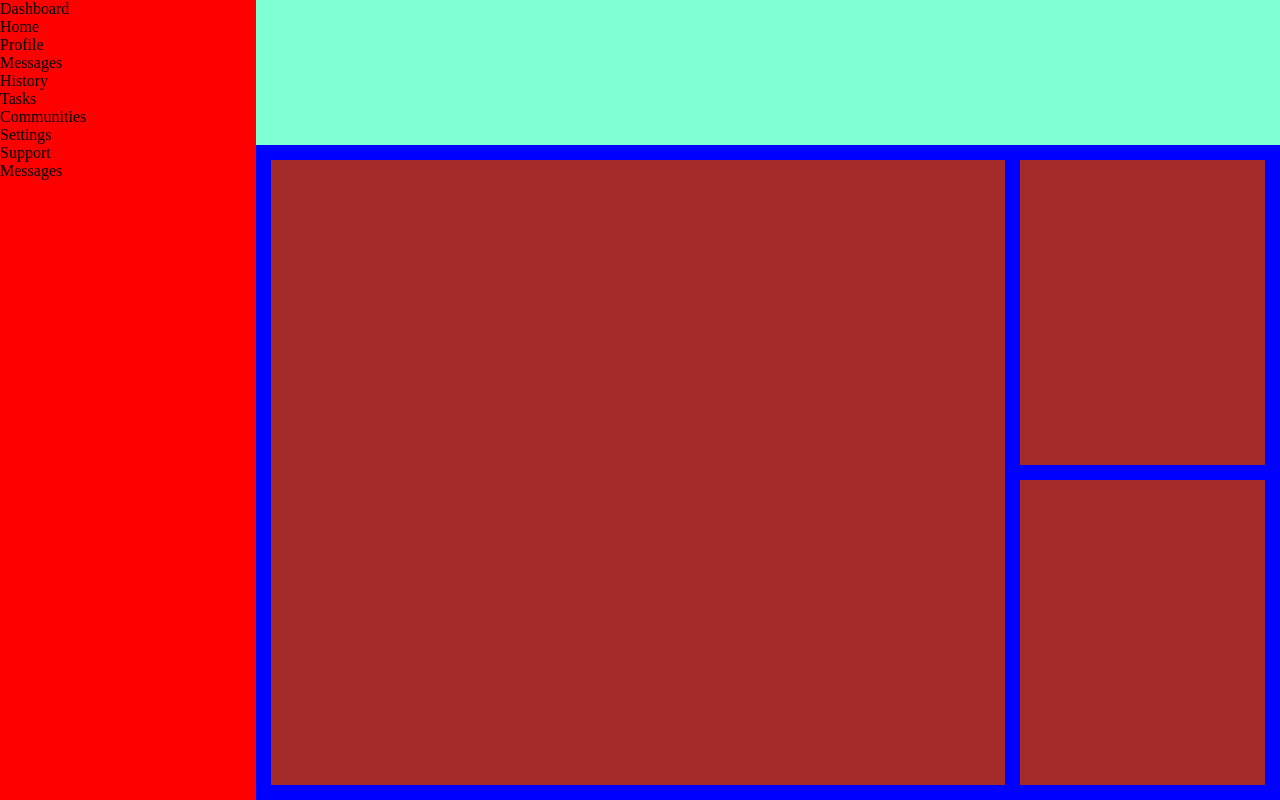
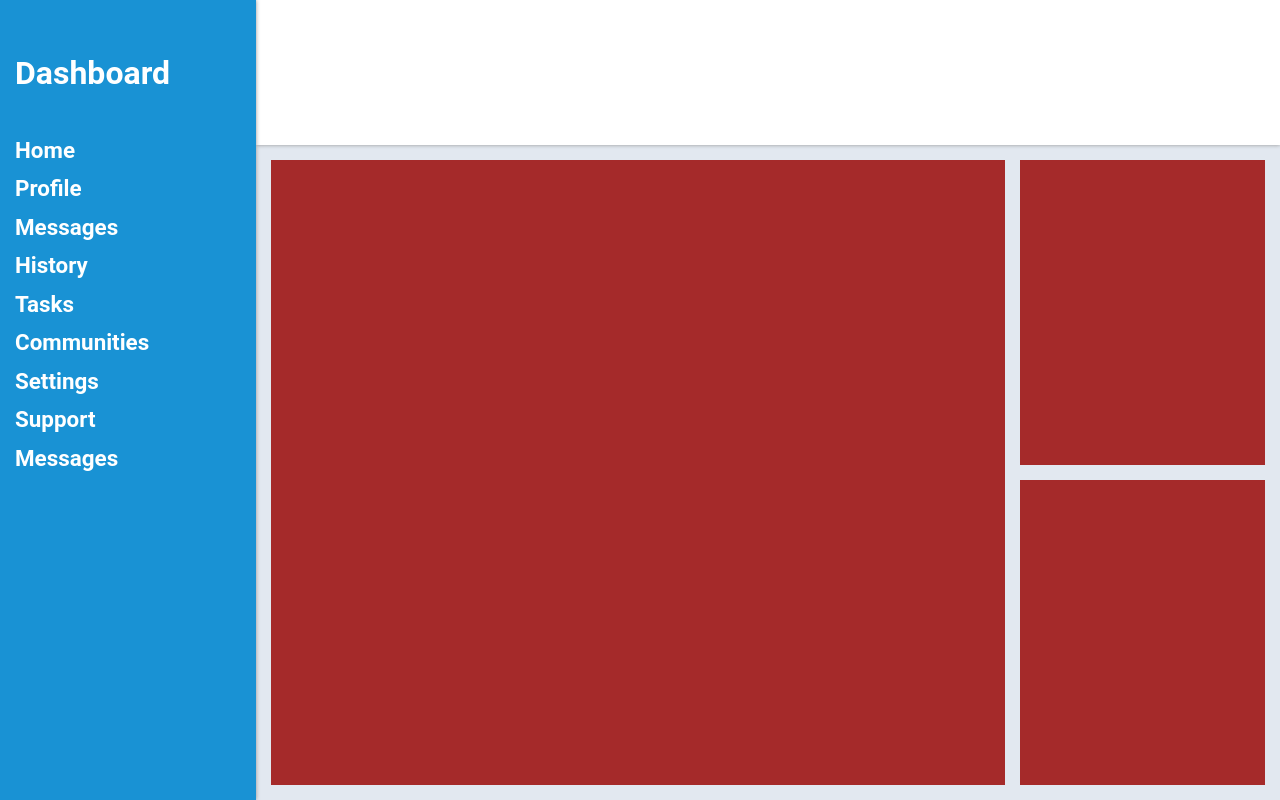
Before and after one commit to Alp9ne/admin-dashboard, a plain HTML site: page index.html in a window 1280 px wide. Drawn offline with Linux system fonts and the light colour scheme.

Commit message:
update sidebar element position & add shadow

```diff
--- a/style.css
+++ b/style.css
@@ -11,6 +11,7 @@ html, body, div, span, applet, object, iframe, h1, h2, h3, h4, h5, h6, p, blockq
 html, body {
   width: 100%;
   height: 100%;
+  font-family: Roboto, sans-serif;
 }
 
 .container {
@@ -18,19 +19,45 @@ html, body {
   grid-template-columns: 1fr 4fr;
   grid-template-rows: 1fr 4.5fr;
   height: 100%;
+  background-color: #e2e8f0;
 }
-
+.sidebar {
+  background-color: #1992d4;
+  grid-column: 1 / 2;
+  grid-row: 1 / 3;
+  padding: 15px;
+  color: white;
+  box-shadow: 0px 0px 4px 0px #919191;
+}
+.sidebar-container {
+  height: 60%;
+  display: grid;
+  grid-template-rows: 1fr 3fr;
+  font-weight: bold;
+}
+.dashboard {
+  font-size: 2em;
+  display: flex;
+  align-items: center;
+}
+.dashboard, .nav-one {
+  display: grid;
+}
+.nav-one {
+  grid-row: 2 / 4
+}
+.nav-button {
+  font-size: 1.4em;
+  display: flex;
+  align-items: center;
+}
 .header {
-  background-color: aquamarine;
+  background-color: white;
+  box-shadow: 0px 0px 4px 0px #919191;
   grid-column: 2 / 5;
 }
-.sidebar {
-  background-color: red;
-  grid-column: 1 / 2;
-  grid-row: 1 / 3
-}
 .main-content {
-  background-color: blue;
+  background-color: transparent;
   grid-column: 2 / 5;
   padding: 15px;
   display: grid;
```
